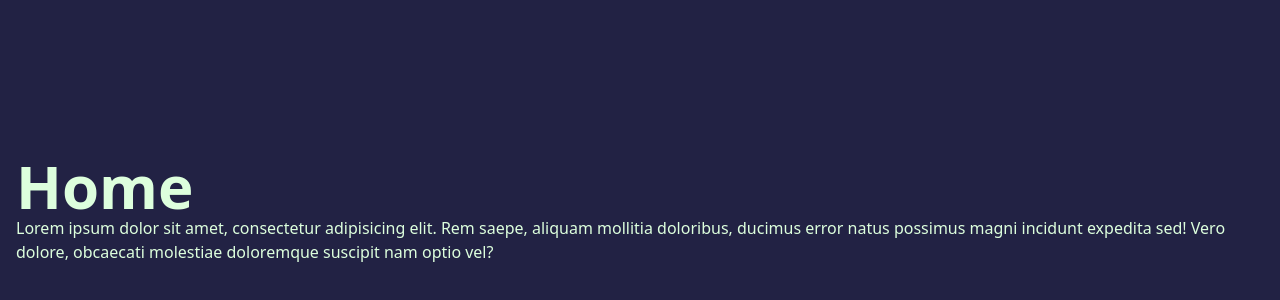
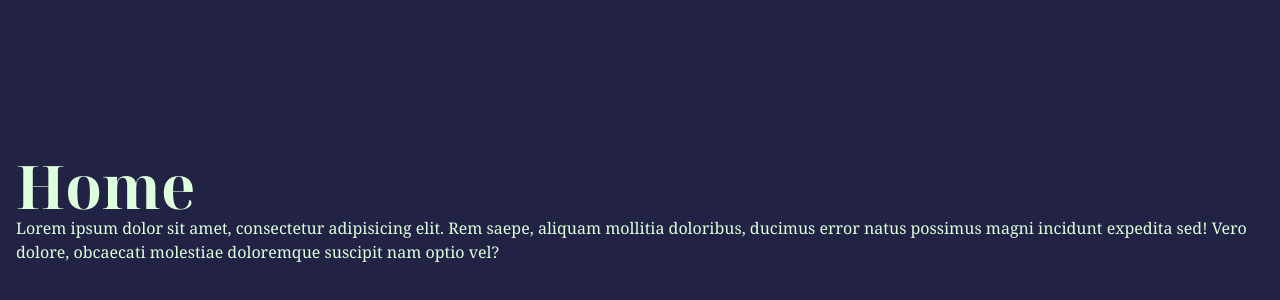
Before and after one commit to blackmagemathie/small-lang, an Astro site: page / in a window 1280 px wide. Shown: the part 190-490 px from the top of the page. Built offline with nearby package versions, Linux system fonts and the light colour scheme; Astro itself is replaced by a stand-in of ours.

Commit message:
Added fonts

```diff
--- a/src/assets/css/main.css
+++ b/src/assets/css/main.css
@@ -1,3 +1,4 @@
+@import url('https://fonts.googleapis.com/css2?family=Noto+Serif+Display:ital,wght@0,100..900;1,100..900&family=Noto+Serif:ital,wght@0,100..900;1,100..900&display=swap');
 @import "tailwindcss";
 
 @theme {
@@ -5,4 +6,11 @@
     --color-ink: #dfd;
     --color-stone: #456;
     --color-gem: #e6d;
+
+    --default-font-family: 'Noto Serif', system-ui, -apple-system, BlinkMacSystemFont, 'Segoe UI', Roboto, Oxygen, Ubuntu, Cantarell, 'Open Sans', 'Helvetica Neue', sans-serif;
+    --font-heading: 'Noto Serif Display';
 }
+
+h1, h2, h3, h4, h5, h6 {
+    font-family: var(--font-heading);
+}
```
